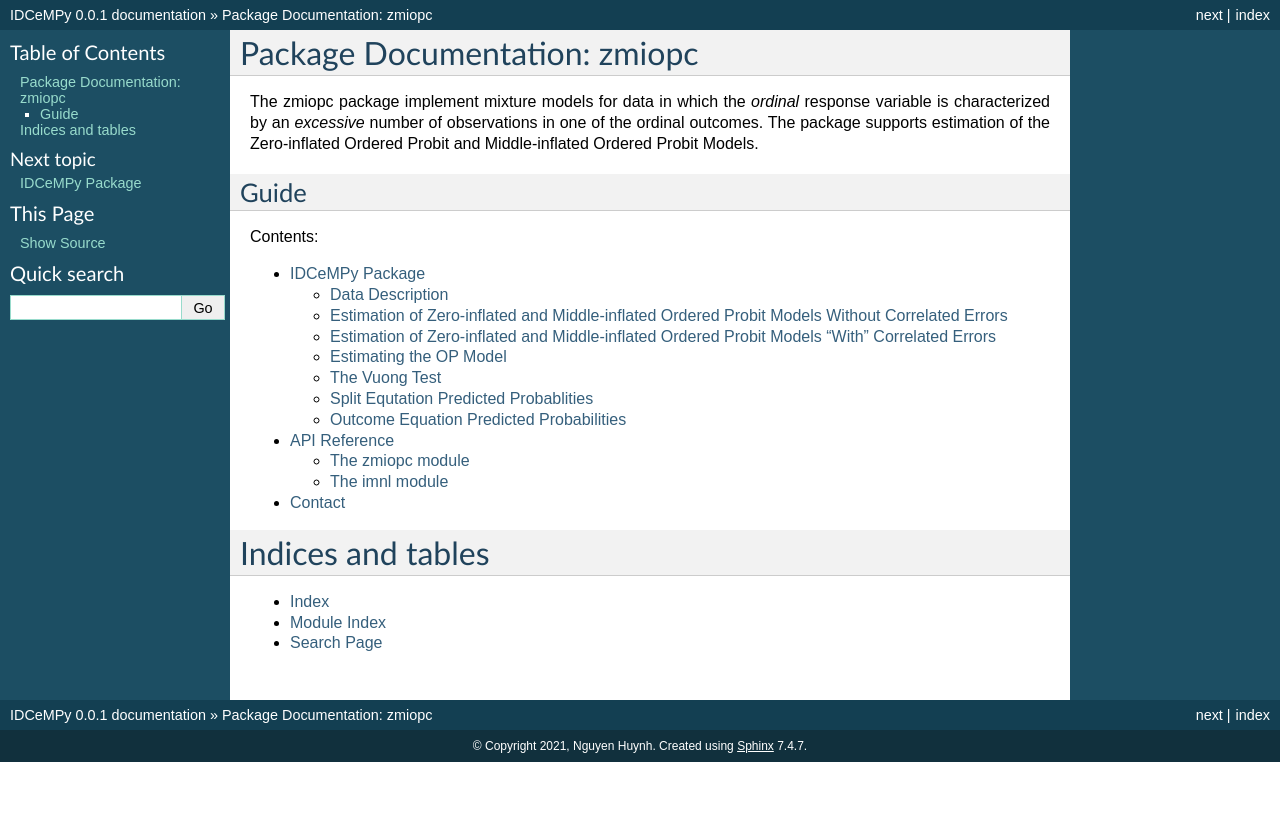
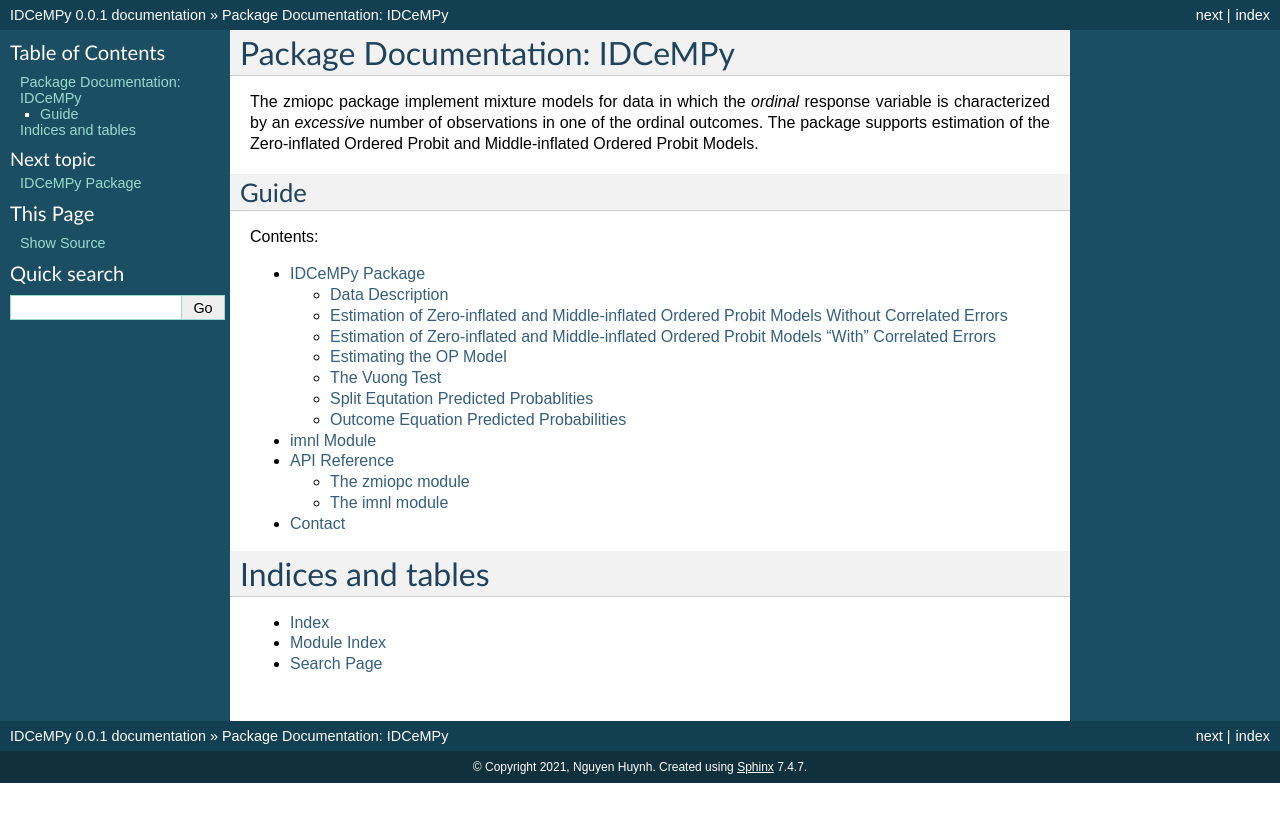
Before and after one commit to hknd23/idcempy, a Sphinx documentation site: the page built from docs/index.rst, in a window 1280 px wide. Shown: the top 822 px of the page. Built offline with Sphinx 7.4.7, drawn with Linux system fonts in a browser that asks for light colours; the version number is read from the project's files by our own code.

Commit message:
edits to rst file to compile properly

```diff
--- a/docs/imnl_tutorial.rst
+++ b/docs/imnl_tutorial.rst
@@ -1,8 +1,13 @@
+***********
+imnl Module
+***********
+
 The IDCeMPy package also includes a function that estimates "inflated" Multinomial Logit models (iMNL).  iMNL models minimize issues present when unordered polytomous outcome variables have an excessive share and heterogeneous pool of observations in the lower category.  The application below uses data from Arcenaux and Kolodny (`2018 <https://onlinelibrary.wiley.com/doi/abs/10.1111/j.1540-5907.2009.00399.x>`__) who analyze the effect of economic, social and political variables on *vote choice*.  In this case, the baseline category is frequently inflated as it includes non-voters who abstain from voting in an election owing to temporary factors and “routine” non-voters who are consistently disengaged from the political process.  Faling to account for such inflation could lead to inaccurate inferences.
 
 To estimate the iMNL model, we first import the library and the dataset introduced above.
 
 .. testcode::
+
    from idcempy import imnl
    url= 'https://github.com/hknd23/zmiopc/raw/main/data/replicationdata.dta'
    data= pd.read_stata(url)
@@ -10,18 +15,22 @@
 We the define the list of covariates in the split-stage (z), the second-stage (x) and the outcome variable (y).
 
 .. testcode::
+
    x = ['educ', 'party7', 'agegroup2']
    z = ['educ', 'agegroup2']
    y = ['vote_turn']
 
 Users must then define the order of the variables and type of "inflation".  In the example below, we estimate a model with three categories and inflation in the baseline category.
+
 .. testcode::
+
    order = [0, 1, 2]
    inflatecat = "baseline"
 
 The following line of code estimates the iMNL model described above.
 
 .. testcode::
+
    imnl_2004vote = bimnl.imnlmod(data, x, y, z, order, inflatecat)
 
 class `imnlModel` stores the results from the regression object `imnl_2004vote` from :py:func:`imnlmod`.
@@ -29,9 +38,11 @@
 The following line of code prints the coefficients of the covariates.
 
 .. testcode::
+
    print(imnl_2004vote.coefs)
 
 .. testoutput::
+
                           Coef   SE    tscore   p    2.5%   97.5%
    Inflation: int       -4.935 2.777  -1.777 0.076 -10.379  0.508
    Inflation: educ       1.886 0.293   6.441 0.000   1.312  2.460
--- a/docs/index.rst
+++ b/docs/index.rst
@@ -1,6 +1,6 @@
 
 
-Package Documentation: zmiopc
+Package Documentation: IDCeMPy
 ==============================
 
 The zmiopc package implement mixture models for data in which the *ordinal* response variable is characterized by an *excessive* number of observations in one of the ordinal outcomes.
```
Also changed, not shown: other parts of docs/index.rst (+1 -1 lines), docs/ziopcpy_tutorial.rst (+54 -6 lines), 16 other files.
